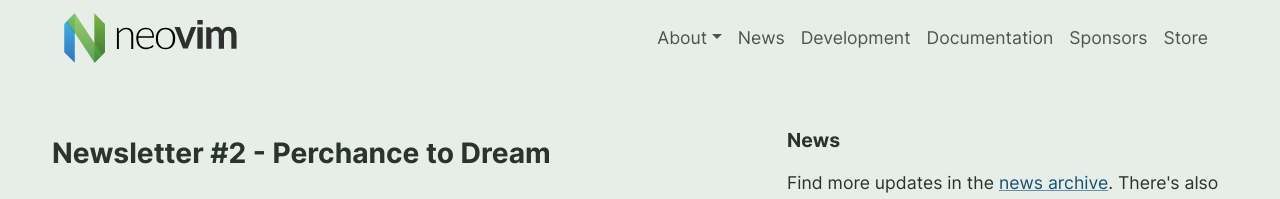
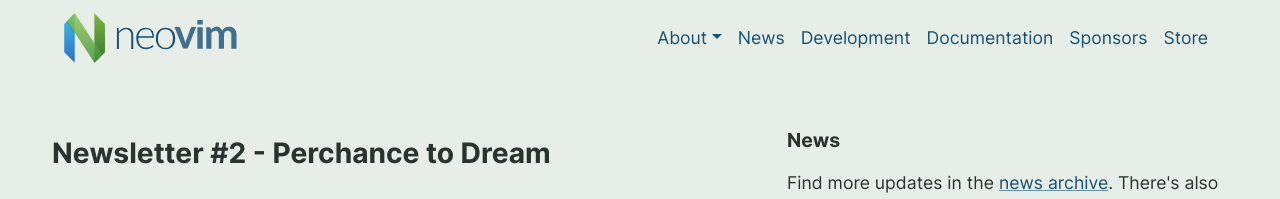
Before and after one commit to neovim/neovim.github.io, a Jekyll site: the page built from _posts/2014-07-04-july-newsletter.md, in a window 1280 px wide. Shown: the top 199 px of the page. Built offline with Jekyll 4.4.1, drawn with Linux system fonts in a browser that asks for light colours; comment, search, counter and statistics services are not loaded.

Commit message:
fix: match previous navbar styling.
Problem:
New Bootstrap update broke navbar styling.

Solution:
Update navbar to match previous styling.
Clean up a bit.

```diff
--- a/_includes/nav.html
+++ b/_includes/nav.html
@@ -6,14 +6,13 @@
       </a>
 
       <button
+        class="navbar-toggler"
         type="button"
         data-bs-toggle="collapse"
-        data-bs-target="#neovim-navbar"
-        class="navbar-toggler"
+        data-bs-target="#navbarNav"
         aria-expanded="false"
         aria-label="Main menu"
       >
-        <span class="navbar-toggler-icon">
         <svg
           xmlns="http://www.w3.org/2000/svg"
           width="24"
@@ -24,32 +23,34 @@
           stroke-width="2"
           stroke-linecap="round"
           stroke-linejoin="round"
-            class="feather feather-menu"
         >
           <line x1="3" y1="12" x2="21" y2="12"></line>
           <line x1="3" y1="6" x2="21" y2="6"></line>
           <line x1="3" y1="18" x2="21" y2="18"></line>
         </svg>
-        </span>
       </button>
+
       <div
         class="collapse navbar-collapse justify-content-end"
-        id="neovim-navbar"
+        id="navbarNav"
       >
         <ul class="navbar-nav">
-          {% for nav in site.data.nav %} {% assign active = include.active %} {%
-          assign has_sections = nav.sections != null %} {% if has_sections %}
+          {% for nav in site.data.nav %}
+          {% assign active = include.active %}
+          {% assign has_sections = nav.sections != null %}
+          {% if has_sections %}
+
           <li class="nav-item dropdown">
             <a
+              class="nav-link dropdown-toggle"
               href="#"
-              class="nav-link dropdown-toggle"
+              role="button"
               data-bs-toggle="dropdown"
               aria-expanded="false"
-              id="neovim-dropdown"
-              role="button"
+              id="neovimDropdown"
               >{{ nav.title }}</a
             >
-            <ul class="dropdown-menu" aria-labelledby="neovim-dropdown">
+            <ul class="dropdown-menu" aria-labelledby="neovimDropdown">
               {% for section in nav.sections %}
 
               <li>
--- a/css/main.css
+++ b/css/main.css
@@ -11,9 +11,9 @@
   --fg-color: #29332f;
   --inverse-fg-color: #a9d5c4; /* Dark-mode fg color. */
   --bg-color: #e7eee8;
+  --accent-bg-color: #d3e4db;
   --link-color: #195174;
   --accent-color: #000;
-  --accent-bg-color: #d3e4db;
   --border-color: #658fac;
 }
 
@@ -23,12 +23,9 @@
     --inverse-fg-color: #29332f; /* Light-mode fg color. */
     --bg-color: #0f191f;
     --accent-bg-color: #0b151b;
-    --border-color: #1174b1;
-    --link-color: #78d55b;
-    --accent-color: #61ff00;
-
     --link-color: #5fb950;
     --accent-color: #61ff00;
+    --border-color: #1174b1;
   }
 }
 
@@ -66,9 +63,8 @@
 
 a {
   color: var(--link-color);
+  text-decoration: underline var(--border-color);
   transition: all ease-in-out 140ms;
-  /* text-decoration: underline var(--link-color); */
-  text-decoration: underline var(--border-color);
 }
 
 /* Ensure that the hover border is sized correctly for <a><img…></a>. #295 */
@@ -94,9 +90,9 @@
 h4,
 h5 {
   font-family: var(--sans-serif-fonts);
+  font-weight: bold;
   line-height: 1.6;
   margin: 0.66em 0;
-  font-weight: bold;
 }
 
 h1 {
@@ -229,52 +225,50 @@
  * Logo and navigation at the top of the page
  */
 
-.nav {
-  background-color: var(--accent-bg-color);
-  border-color: var(--link-color);
+.nav-link {
+  color: var(--link-color);
+}
+.nav-link:hover,
+.nav-link:focus,
+.nav-link:active {
+  color: var(--accent-color);
 }
 
-.nav > li > a:focus,
-.nav > li > a:hover {
-  background-color: var(--bg-color);
+.navbar-toggler {
+  border-width: 0;
+  color: var(--fg-color);
 }
 
-.nav .open > a:focus,
-.nav .open > a:hover {
-  background-color: var(--accent-bg-color);
+/**
+ * Logo
+ */
+.navbar-brand {
+  color: var(--link-color);
 }
-
-#navbar-logo {
-  height: 2.5em;
+.navbar-brand:hover,
+.navbar-brand:focus,
+.navbar-brand:active {
+  color: var(--accent-color);
 }
-
-/* .navbar-top-align { */
-/*   margin-top: 1em; */
-/* } */
-
-/* .navbar-brand { */
-/* float: none; */
-/* height: auto; */
-/* padding: 0; */
-/* font-size: inherit; */
-/* line-height: inherit; */
-/* } */
 
 /**
  * Menu dropdown
  */
 
+#neovimDropdown.show {
+  color: var(--accent-color);
+}
+
 .dropdown-menu {
   background-color: var(--accent-bg-color);
 }
 
-.dropdown-menu > li > a {
+.dropdown-item {
   color: var(--link-color);
 }
-
-.dropdown-menu > li > a:focus,
-.dropdown-menu > li > a:hover,
-.dropdown-menu > li > a:active {
+.dropdown-item:focus,
+.dropdown-item:hover,
+.dropdown-item:active {
   color: var(--bg-color);
   background-color: var(--link-color);
 }
```
Lines whose indentation alone changed are shown as unchanged.
